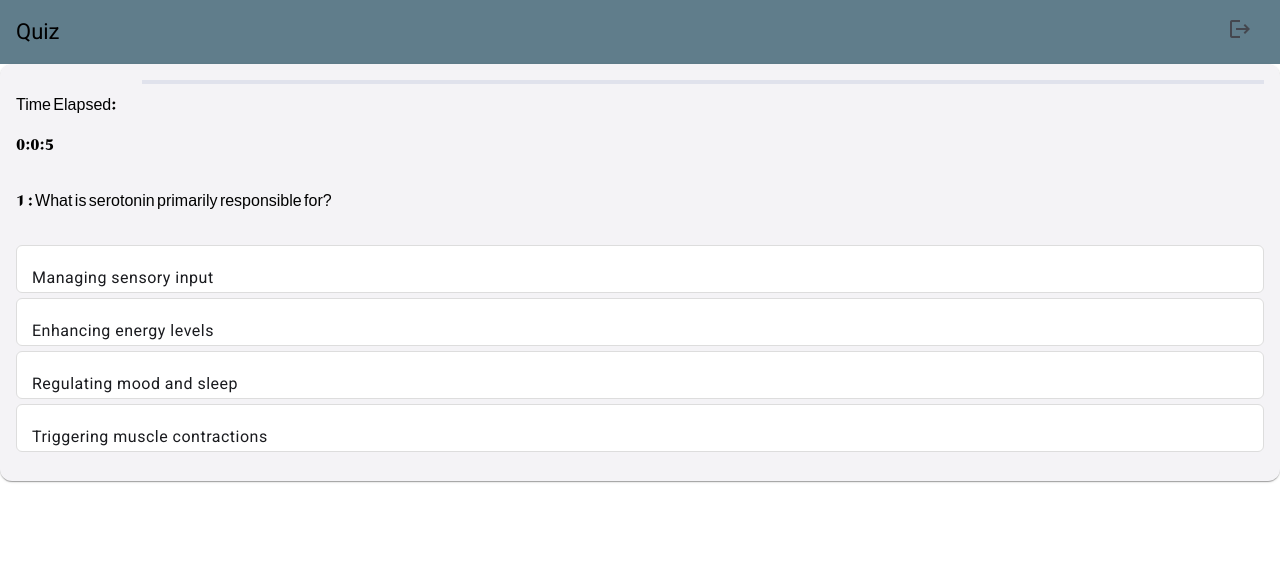
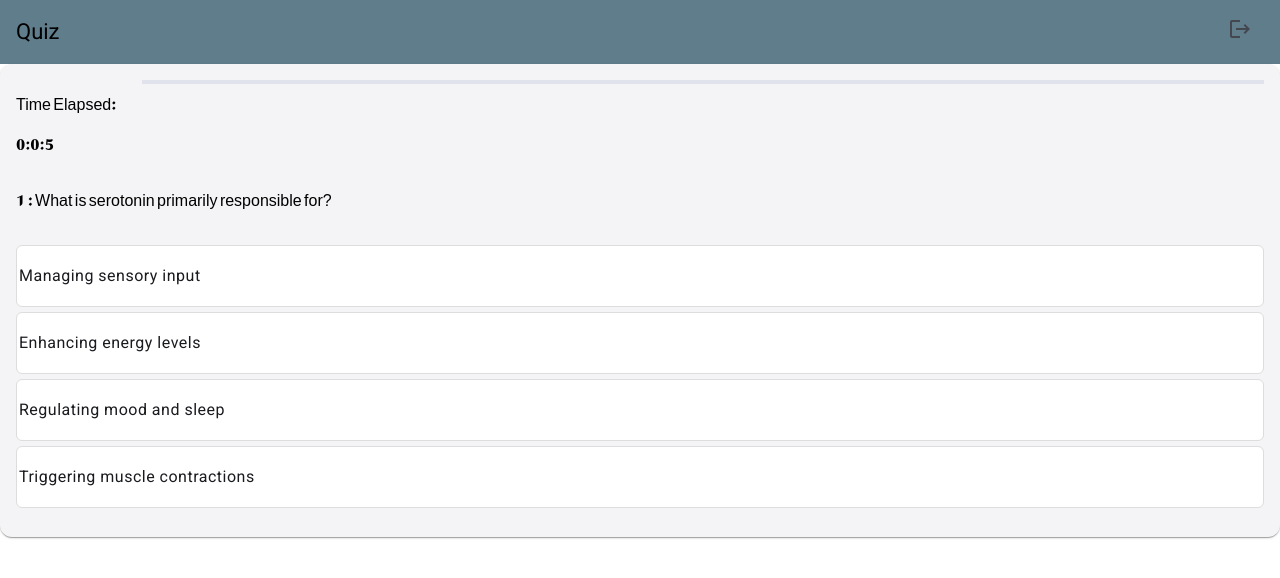
Before and after one commit to zyarr-innovation/QuizClient, an Angular app: page /quiz in a window 1280 px wide. Shown: the top 578 px of the page. Built offline with nearby package versions, Linux system fonts and the light colour scheme; a web font is replaced by a local one.

Commit message:
Handle multiline content

```diff
--- a/src/app/quiz/quiz.component.css
+++ b/src/app/quiz/quiz.component.css
@@ -23,8 +23,8 @@ mat-card {
 }
 
 mat-list-item {
-  width: 100%; /* Ensures the list item takes up the full width */
-  padding: 15px;
+  width: 100%;
+  padding: 10px;
   margin: 5px 0;
   cursor: pointer;
   background-color: white;
@@ -33,6 +33,16 @@ mat-list-item {
   color: #000;
   box-sizing: border-box;
   font-size: 1.3rem;
+}
+
+::ng-deep .mdc-list-item__primary-text {
+  text-overflow: initial !important;
+  white-space: break-spaces !important;
+}
+
+::ng-deep .mdc-list-item.mdc-list-item--with-one-line {
+  height: auto !important;
+  padding: 2px !important;
 }
 
 mat-list-item:hover {
--- a/src/app/quiz/quiz.component.html
+++ b/src/app/quiz/quiz.component.html
@@ -27,7 +27,7 @@
                   class=" answer-item"
                   (click)="Answer(i + 1)"
                 >
-                  {{ option }}
+                <p matLine>{{ option }}</p>
                 </mat-list-item>
             </mat-list>
           </div>
```
Also changed, not shown: src/assets/mybody-en.json.
